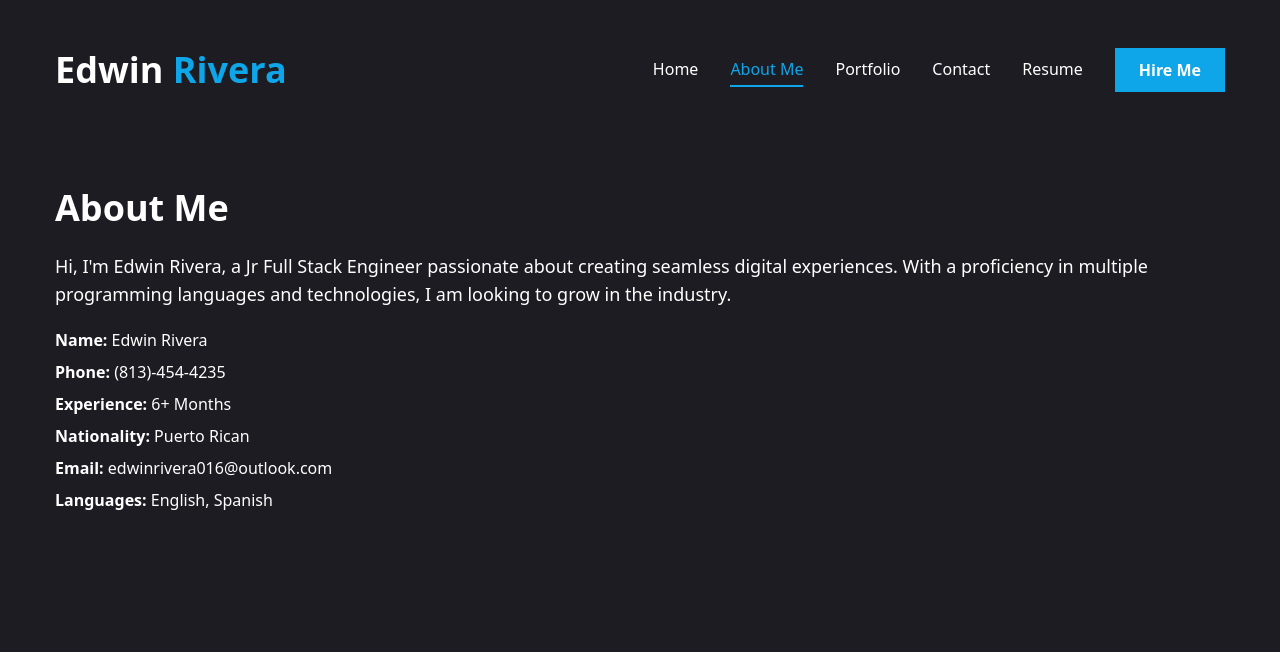
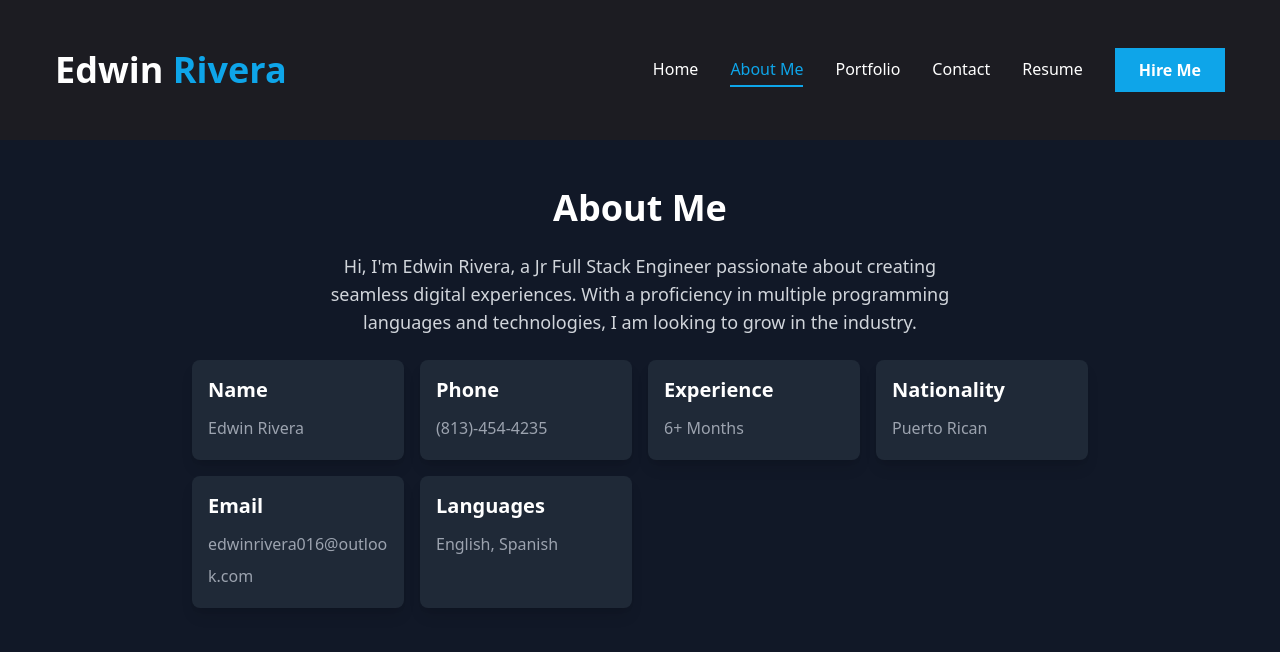
Before and after one commit to EdRivera016/ER-DEV-PORTFOLIO, a Next.js app in the folder react-portfolio/: page /aboutme in a window 1280 px wide. Shown: the top 652 px of the page. Built offline with nearby package versions, Linux system fonts and the light colour scheme.

Commit message:
placed all projects and about me section

```diff
--- a/react-portfolio/app/aboutme/page.jsx
+++ b/react-portfolio/app/aboutme/page.jsx
@@ -1,25 +1,41 @@
-// app/aboutme/page.jsx
+"use client"
+
 import React from 'react';
+import { motion } from 'framer-motion';
+
+const aboutMe = {
+  title: "About Me",
+  description: "Hi, I'm Edwin Rivera, a Jr Full Stack Engineer passionate about creating seamless digital experiences. With a proficiency in multiple programming languages and technologies, I am looking to grow in the industry.",
+  info: [
+    { fieldName: "Name", fieldValue: "Edwin Rivera" },
+    { fieldName: "Phone", fieldValue: "(813)-454-4235" },
+    { fieldName: "Experience", fieldValue: "6+ Months" },
+    { fieldName: "Nationality", fieldValue: "Puerto Rican" },
+    { fieldName: "Email", fieldValue: "edwinrivera016@outlook.com" },
+    { fieldName: "Languages", fieldValue: "English, Spanish" },
+  ],
+};
 
 const AboutMe = () => {
   return (
-    <section className="about-me-section py-12">
-      <div className="container mx-auto">
-        <h1 className="text-4xl font-semibold mb-6">About Me</h1>
-        <p className="text-lg mb-4">
-          Hi, I'm Edwin Rivera, a Jr Full Stack Engineer passionate about creating seamless digital experiences.
-          With a proficiency in multiple programming languages and technologies, I am looking to grow in the industry.
-        </p>
-        <ul className="info-list">
-          <li><strong>Name:</strong> Edwin Rivera</li>
-          <li><strong>Phone:</strong> (813)-454-4235</li>
-          <li><strong>Experience:</strong> 6+ Months</li>
-          <li><strong>Nationality:</strong> Puerto Rican</li>
-          <li><strong>Email:</strong> edwinrivera016@outlook.com</li>
-          <li><strong>Languages:</strong> English, Spanish</li>
-        </ul>
+    <motion.section
+      initial={{ opacity: 0 }}
+      animate={{ opacity: 1, transition: { delay: 0.2, duration: 0.4, ease: "easeIn" } }}
+      className="py-12 bg-gray-900 text-white"
+    >
+      <div className="container mx-auto px-4">
+        <h1 className="text-4xl font-bold mb-6 text-center">{aboutMe.title}</h1>
+        <p className="text-lg text-gray-300 mb-6 text-center max-w-2xl mx-auto">{aboutMe.description}</p>
+        <div className="grid gap-4 grid-cols-1 sm:grid-cols-2 md:grid-cols-3 lg:grid-cols-4 max-w-4xl mx-auto">
+          {aboutMe.info.map((info, index) => (
+            <div key={index} className="bg-gray-800 rounded-lg shadow-lg p-4">
+              <h2 className="text-xl font-semibold mb-2">{info.fieldName}</h2>
+              <p className="text-gray-400 break-words">{info.fieldValue}</p>
+            </div>
+          ))}
+        </div>
       </div>
-    </section>
+    </motion.section>
   );
 }
 
--- a/react-portfolio/app/portfolio/page.jsx
+++ b/react-portfolio/app/portfolio/page.jsx
@@ -1,36 +1,91 @@
-// app/portfolio/page.jsx
+"use client"
+
 import React from 'react';
+import { motion } from 'framer-motion';
 
 const projects = [
   {
-    title: "Project 1",
-    description: "Description of project 1.",
-    link: "https://github.com/username/project1"
+    title: "Personal Blog",
+    description: "A blog site built with MVC architecture.",
+    link: "https://github.com/EdRivera016/Personal-Blog"
   },
   {
-    title: "Project 2",
-    description: "Description of project 2.",
-    link: "https://github.com/username/project2"
+    title: "Weather App",
+    description: "A web application to check the weather.",
+    link: "https://github.com/EdRivera016/Weather-App"
+  },
+  {
+    title: "README Generator",
+    description: "A tool to generate professional README files.",
+    link: "https://github.com/EdRivera016/README_Generator"
+  },
+  {
+    title: "SVG Logo Maker",
+    description: "An application to create SVG logos.",
+    link: "https://github.com/EdRivera016/SVG-LOGO-MAKER"
+  },
+  {
+    title: "SQL Employee Tracker",
+    description: "A CLI application to manage employees.",
+    link: "https://github.com/EdRivera016/SQL-Employee-Tracker"
+  },
+  {
+    title: "Note Taker",
+    description: "A web app for taking and saving notes.",
+    link: "https://github.com/EdRivera016/Note-Taker"
+  },
+  {
+    title: "ProDev Text",
+    description: "A PWA text editor.",
+    link: "https://github.com/EdRivera016/ProDev-Text"
+  },
+  {
+    title: "Fist of Five",
+    description: "A collaborative project to gather feedback.",
+    link: "https://github.com/MarcioPimentel01/Fist-of-five"
+  },
+  {
+    title: "Game Night Quiz",
+    description: "A quiz application for game nights.",
+    link: "https://github.com/MarcioPimentel01/Game-Night-Quiz"
   }
 ];
 
 const Portfolio = () => {
   return (
-    <section className="portfolio-section py-12">
-      <div className="container mx-auto">
-        <h1 className="text-4xl font-semibold mb-6">Portfolio</h1>
-        <div className="projects-grid">
+    <motion.section
+      initial={{ opacity: 0 }}
+      animate={{ opacity: 1, transition: { delay: 0.2, duration: 0.4, ease: "easeIn" } }}
+      className="portfolio-section py-12 bg-gray-100"
+    >
+      <div className="container mx-auto px-4">
+        <h1 className="text-4xl font-semibold mb-6 text-center">Portfolio</h1>
+        <div className="projects-grid grid gap-8 grid-cols-1 sm:grid-cols-2 md:grid-cols-3">
           {projects.map((project, index) => (
-            <div key={index} className="project-card mb-6">
-              <h2 className="text-2xl font-semibold">{project.title}</h2>
-              <p className="text-lg mb-2">{project.description}</p>
-              <a href={project.link} target="_blank" rel="noopener noreferrer" className="text-blue-500">View Project</a>
+            <div key={index} className="project-card bg-white rounded-lg shadow-md overflow-hidden">
+              <img
+                src={project.image}
+                alt={project.title}
+                className="w-full h-48 object-cover"
+              />
+              <div className="p-4">
+                <h2 className="text-2xl font-semibold mb-2">{project.title}</h2>
+                <p className="text-lg text-gray-700 mb-4">{project.description}</p>
+                <a
+                  href={project.link}
+                  target="_blank"
+                  rel="noopener noreferrer"
+                  className="text-blue-500 hover:underline"
+                >
+                  View Project
+                </a>
+              </div>
             </div>
           ))}
         </div>
       </div>
-    </section>
+    </motion.section>
   );
-}
+};
 
 export default Portfolio;
--- a/react-portfolio/components/Photo.jsx
+++ b/react-portfolio/components/Photo.jsx
@@ -12,6 +12,7 @@ const Photo = () => {
           opacity: 1,
           transition: { delay: 2, duration: 0.4, ease: "easeIn" },
         }}
+        className="relative"
       >
         {/* image */}
         <motion.div
@@ -20,7 +21,7 @@ const Photo = () => {
             opacity: 1,
             transition: { delay: 2.4, duration: 0.4, ease: "easeInOut" },
           }}
-          className="w-[298px] h-[298px] xl:w-[458px] xl:h-[438px] mix-blend-lighten absolute rounded-full overflow-hidden"
+          className="w-[328px] h-[328px] xl:w-[438px] xl:h-[468px] mix-blend-lighten rounded-full overflow-hidden"
         >
           <Image
             src="/assets/IMAGE.png"
@@ -28,39 +29,9 @@ const Photo = () => {
             quality={100}
             fill
             alt=""
-            className="object-contain"
+            className="object-cover"
           />
         </motion.div>
-
-        {/* circle */}
-        <motion.svg
-          className="w-[300px] xl:w-[500px] h-[300px] xl:h-[490px]"
-          fill="transparent"
-          viewBox="0 0 506 506"
-          xmlnx="http://www.w3.org/2000/svg"
-        >
-          <motion.polygon
-            points="153,13 353,13 493,153 493,353 353,493 153,493 13,353 13,153"
-
-            // cx="263"
-            // cy="263"
-            // r="260"
-            stroke="#0ea5e9"
-            strokeWidth="4"
-            strokeLinecap="round"
-            strokeLinejoin="round"
-            initial={{ strokeDasharray: "24 10 0 0" }}
-            animate={{
-              strokeDasharray: ["15 120 25 25", "16 25 92 72", " 4 250 22 22"],
-              rotate: [120, 360],
-            }}
-            transition={{
-              duration: 20,
-              repeat: Infinity,
-              repeatType: "reverse",
-            }}
-          />
-        </motion.svg>
       </motion.div>
     </div>
   );
```
